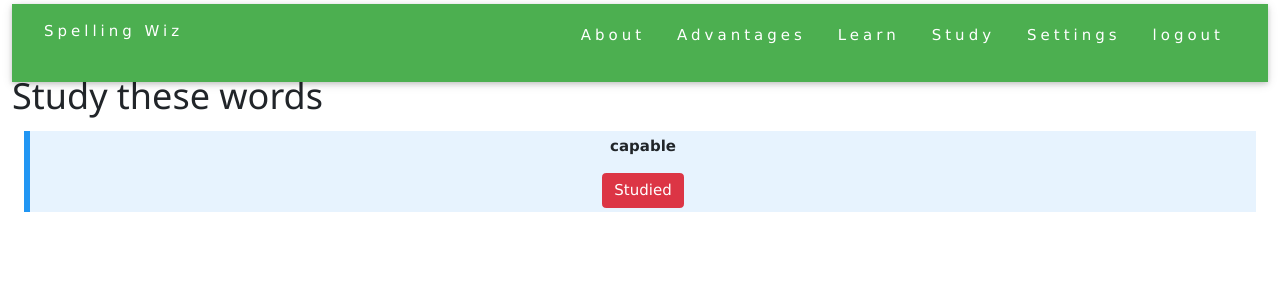
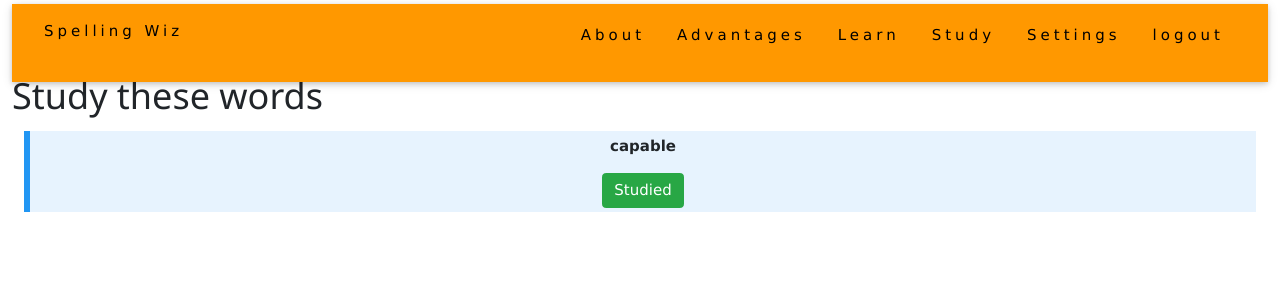
Before and after one commit to shiddha4/Spelling-Wiz, a Django app: page /study/ in a window 1280 px wide. Shown: the top 300 px of the page. Run offline with Django 3.2, Linux system fonts and the light colour scheme; a user stored in the database is signed in; data comes from the database, SQL or seed files in the repository; both versions use the stored data as it was after the commit; some libraries are stand-ins or nearby versions.

Commit message:
Master version

```diff
--- a/templates/home.html
+++ b/templates/home.html
@@ -15,7 +15,7 @@ h1, h2, h3, h4, h5, h6 {
 
 <!-- Navbar (sit on top) -->
 <div class="w3-top">
-  <div class="w3-bar w3-white w3-padding w3-card" style="letter-spacing:4px;">
+  <div class="w3-bar w3-orange w3-padding w3-card" style="letter-spacing:4px;">
     <a href="#home" class="w3-bar-item w3-button">Spelling Wiz</a>
     <!-- Right-sided navbar links. Hide them on small screens -->
     <div class="w3-right w3-hide-small">
--- a/templates/quiz.html
+++ b/templates/quiz.html
@@ -14,7 +14,7 @@ h1, h2, h3, h4, h5, h6 {
 
 <!-- Navbar (sit on top) -->
 <div class="w3-top">
-  <div class="w3-bar w3-green w3-padding w3-card" style="letter-spacing:4px;">
+  <div class="w3-bar w3-orange w3-padding w3-card" style="letter-spacing:4px;">
     <a href="/" class="w3-bar-item w3-button">Spelling Wiz</a>
     <!-- Right-sided navbar links. Hide them on small screens -->
     <div class="w3-right w3-hide-small">
@@ -52,7 +52,7 @@ document.onmouseup = mousehandler;
     <div class="w3-col m6 w3-padding-large">
       <h5 class="w3-center">
 <script src="https://code.responsivevoice.org/responsivevoice.js?key=KUX4Farp"></script>
-<input onclick="responsiveVoice.speak('{{word}}');" type="button" class="w3-btn w3-red" value="🔊 Play Word">
+          <input onclick="responsiveVoice.speak('{{word}}');" type="button" class="w3-btn w3-aqua" value="🔊 Play Word">
 
 <head>
       <script src="https://ajax.googleapis.com/ajax/libs/jquery/3.5.1/jquery.min.js"></script>
@@ -136,7 +136,7 @@ function myFunction() {
 
 
 
-<button class="w3-btn w3-ripple w3-orange" type="button" id='view_answer'  onclick="myFunction()" disabled>View answer </button>
+<button class="w3-btn w3-ripple w3-yellow" type="button" id='view_answer'  onclick="myFunction()" disabled>View answer </button>
 <p id="demo"></p>
 
 
--- a/templates/settings.html
+++ b/templates/settings.html
@@ -5,7 +5,7 @@
   <script src="https://maxcdn.bootstrapcdn.com/bootstrap/3.4.1/js/bootstrap.min.js"></script>
 
 <div class="w3-top">
-  <div class="w3-bar w3-green w3-padding w3-card" style="letter-spacing:4px;">
+  <div class="w3-bar w3-orange w3-padding w3-card" style="letter-spacing:4px;">
     <a href="/" class="w3-bar-item w3-button">Spelling Wiz</a>
     <!-- Right-sided navbar links. Hide them on small screens -->
     <div class="w3-right w3-hide-small">
--- a/templates/study.html
+++ b/templates/study.html
@@ -30,7 +30,7 @@ div {
 }
 </style>
 <div class="w3-top">
-  <div class="w3-bar w3-green w3-padding w3-card" style="letter-spacing:4px;">
+  <div class="w3-bar w3-orange w3-padding w3-card" style="letter-spacing:4px;">
     <a href="/" class="w3-bar-item w3-button">Spelling Wiz</a>
     <!-- Right-sided navbar links. Hide them on small screens -->
     <div class="w3-right w3-hide-small">
@@ -54,7 +54,7 @@ div {
 
   <p><strong>{{word.incorrect_word}}</strong></p>
 <button type="button" onclick=window.location.replace('/delete/{{word.id}}');
- class="btn btn-danger">Studied</button>
+ class="btn btn-success">Studied</button>
 </div>
         {%endfor%}
 
--- a/words/words.txt
+++ b/words/words.txt
@@ -6,6 +6,7 @@ exemplify,9
 explicit,9
 exposition,9
 falter,9
+developer,8
 feasible,9
 feign,9
 fluctuate,9
```
Also changed, not shown: db.sqlite3.
